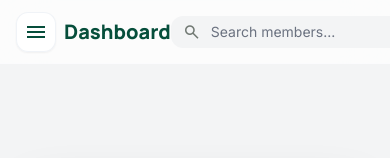
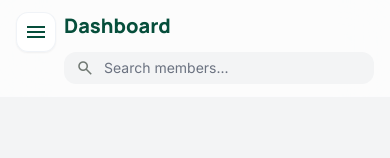
Before and after one commit to rasasaufar/dashboard-keluarga-v2, a SvelteKit app: page / in a window 390 px wide. Shown: the top 158 px of the page. Built offline with nearby package versions, Linux system fonts and the light colour scheme.

Commit message:
Update TopNavBar layout and adjust padding for improved responsiveness

```diff
--- a/src/routes/+page.svelte
+++ b/src/routes/+page.svelte
@@ -88,24 +88,24 @@
 
 <!-- TopNavBar (Shared Component) -->
 <header
-	class="fixed top-0 right-0 w-full md:w-[calc(100%-16rem)] z-40 bg-white/70 dark:bg-slate-950/70 backdrop-blur-xl flex justify-between items-center h-16 pl-16 pr-4 md:px-8 border-b border-slate-100/10"
+	class="fixed top-0 right-0 w-full md:w-[calc(100%-16rem)] z-40 bg-white/70 dark:bg-slate-950/70 backdrop-blur-xl flex flex-col md:flex-row justify-start md:justify-between items-start md:items-center gap-3 md:gap-0 h-auto md:h-16 py-3 md:py-0 pl-16 pr-4 md:px-8 border-b border-slate-100/10"
 >
-	<div class="flex items-center gap-4">
+	<div class="flex w-full md:w-auto items-center gap-4">
 		<h2 class="text-xl font-black text-emerald-900 dark:text-emerald-100 font-headline">
 			Dashboard
 		</h2>
 	</div>
-	<div class="flex items-center gap-6">
+	<div class="flex w-full md:w-auto items-center">
 		<MemberSearch
 			placeholder="Search members..."
-			wrapperClass="relative w-64"
+			wrapperClass="relative w-full md:w-64"
 			inputClass="pl-10 pr-4 py-1.5 bg-surface-container-low border-none rounded-full text-sm focus:ring-1 focus:ring-tertiary w-full"
 			iconClass="material-symbols-outlined absolute left-3 top-1/2 -translate-y-1/2 text-outline text-lg"
 		/>
 	</div>
 </header>
 <!-- Content Area -->
-<div class="pt-24 pb-16 px-4 md:px-12 max-w-7xl mx-auto">
+<div class="pt-32 md:pt-24 pb-16 px-4 md:px-12 max-w-7xl mx-auto">
 	<!-- Hero Section -->
 	<section class="mb-8 md:mb-12 relative">
 		<div
```
